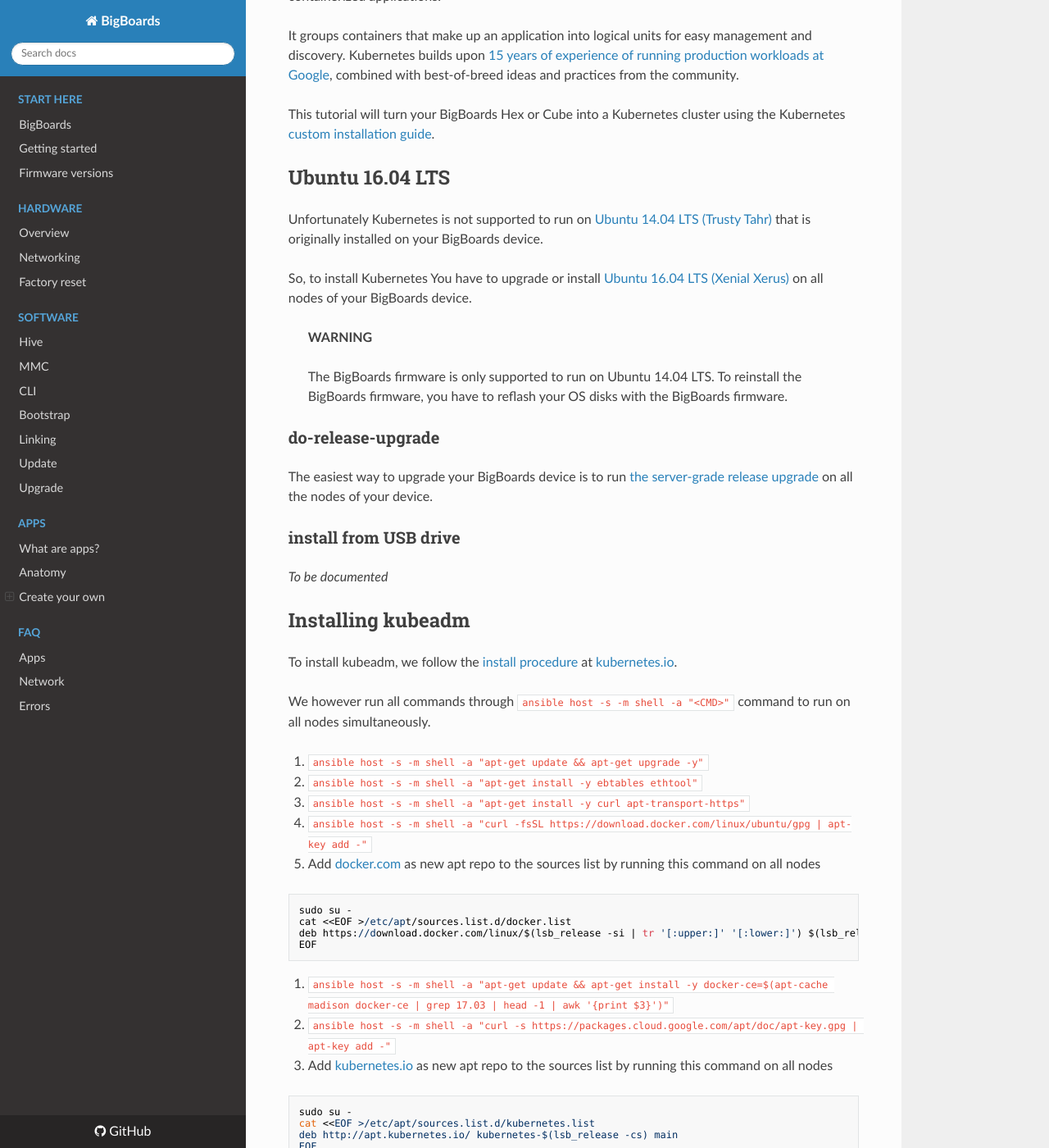
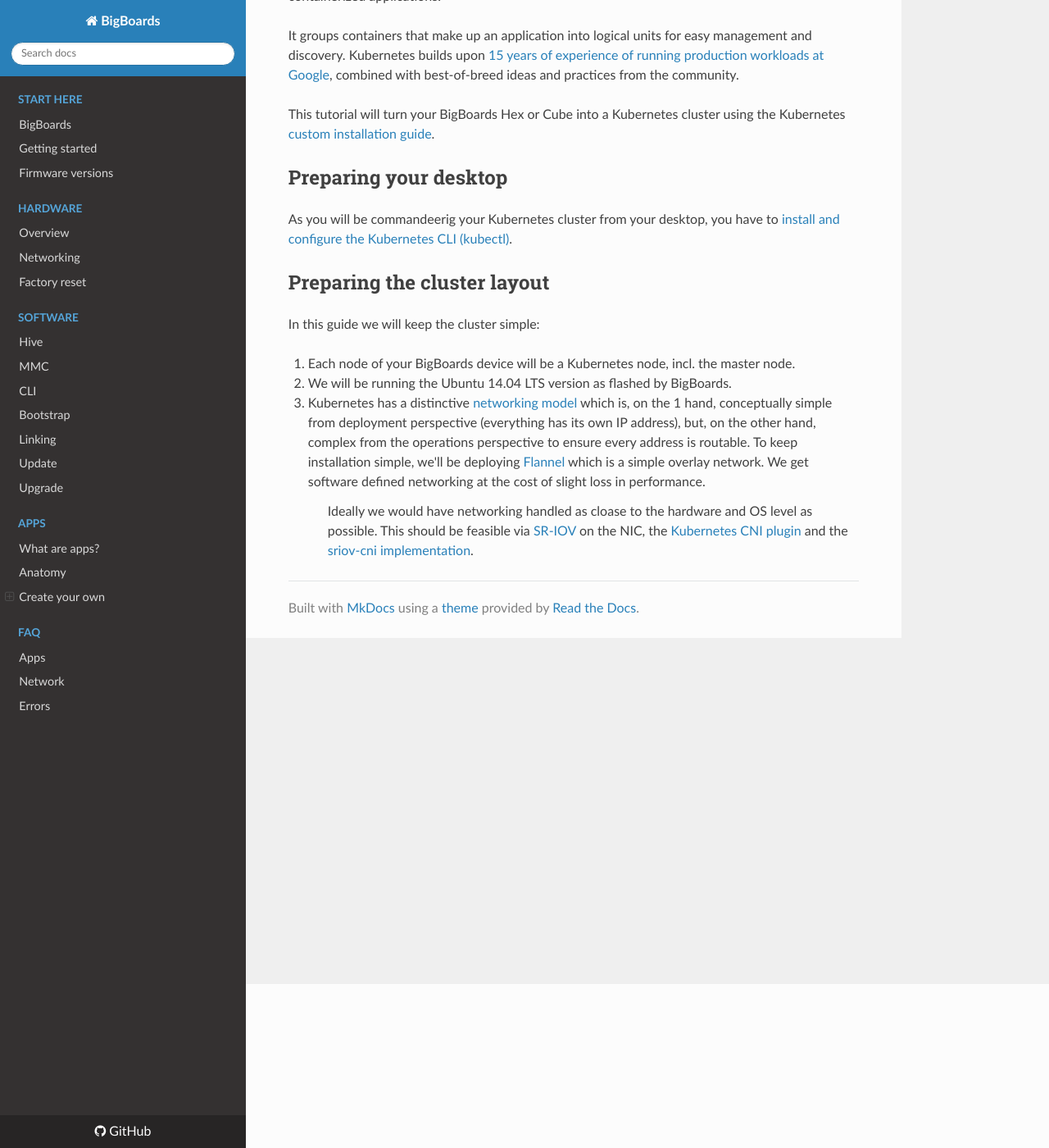
Before and after one commit to bigboards/bigboards-docs, an MkDocs documentation site: the page built from docs/advanced/kubernetes.md, in a window 1280 px wide and 1400 px high, scrolled down 200 px. Shown: the whole window at 82% size. Built offline with MkDocs 1.6.1, drawn with Linux system fonts in a browser that asks for light colours; nearby versions of some CDN libraries; old or Windows-style settings are respelled for this version of MkDocs; some of the changed text lies outside the part shown.

Commit message:
commit to retain some docs paragraphs

````diff
--- a/docs/advanced/kubernetes.md
+++ b/docs/advanced/kubernetes.md
@@ -12,59 +12,23 @@
 This tutorial will turn your BigBoards Hex or Cube into a Kubernetes cluster
 using the Kubernetes [custom installation guide](https://kubernetes.io/docs/getting-started-guides/scratch/).
 
-## Ubuntu 16.04 LTS
-Unfortunately Kubernetes is not supported to run on
-[Ubuntu 14.04 LTS (Trusty Tahr)](http://releases.ubuntu.com/14.04/) that is
-originally installed on your BigBoards device.
+## Preparing your desktop
+As you will be commandeerig your Kubernetes cluster from your desktop, you have to
+[install and configure the Kubernetes CLI (kubectl)](https://kubernetes.io/docs/tasks/tools/install-kubectl/).
 
-So, to install Kubernetes You have to upgrade or install
-[Ubuntu 16.04 LTS (Xenial Xerus)](http://releases.ubuntu.com/16.04/) on all nodes
-of your BigBoards device.
+## Preparing the cluster layout
+In this guide we will keep the cluster simple:
 
-> **WARNING**
->
-> The BigBoards firmware is only supported to run on Ubuntu 14.04 LTS. To reinstall
-> the BigBoards firmware, you have to reflash your OS disks with the BigBoards
-> firmware.
-
-### do-release-upgrade
-The easiest way to upgrade your BigBoards device is to run [the server-grade release
-upgrade](https://help.ubuntu.com/lts/serverguide/installing-upgrading.html) on all
-the nodes of your device.
-
-### install from USB drive
-*To be documented*
-
-## Installing kubeadm
-To install kubeadm, we follow the [install procedure](https://kubernetes.io/docs/setup/independent/install-kubeadm/)
-at [kubernetes.io](https://kubernetes.io).
-
-We however run all commands through `ansible host -s -m shell -a "<CMD>"` command to run on all nodes
-simultaneously.
-
-1. `ansible host -s -m shell -a "apt-get update && apt-get upgrade -y"`
-1. `ansible host -s -m shell -a "apt-get install -y ebtables ethtool"`
-1. `ansible host -s -m shell -a "apt-get install -y curl apt-transport-https"`
-1. `ansible host -s -m shell -a "curl -fsSL https://download.docker.com/linux/ubuntu/gpg | apt-key add -"`
-1. Add [docker.com](https://docker.com) as new apt repo to the sources list by running this command on all nodes
-```
-sudo su -
-cat <<EOF >/etc/apt/sources.list.d/docker.list
-deb https://download.docker.com/linux/$(lsb_release -si | tr '[:upper:]' '[:lower:]') $(lsb_release -cs) stable
-EOF
-```
-6. `ansible host -s -m shell -a "apt-get update && apt-get install -y docker-ce=$(apt-cache madison docker-ce | grep 17.03 | head -1 | awk '{print $3}')"`
-1. `ansible host -s -m shell -a "curl -s https://packages.cloud.google.com/apt/doc/apt-key.gpg | apt-key add -"`
-1. Add [kubernetes.io](https://kubernetes.io) as new apt repo to the sources list by running this command on all nodes
-```
-sudo su -
-cat <<EOF >/etc/apt/sources.list.d/kubernetes.list
-deb http://apt.kubernetes.io/ kubernetes-$(lsb_release -cs) main
-EOF
-```
-9. `ansible host -s -m shell -a "apt-get update && apt-get install -y binutils ebtables socat"`
-1. `ansible host -s -m shell -a "apt-get update && apt-get install -y kubernetes-cni kubectl"`
-1. `ansible host -s -m shell -a "apt-get update && apt-get install -y autopoint autoconf libtool automake"`
-1. `ansible host -s -m shell -a "curl https://gist.githubusercontent.com/lenartj/0b264cb70e6cb50dfdef37084f892554/raw/6ebc9ea54b31e726ed66d68874817d113d218b86/trusty-kubernetes.sh >> /tmp/trusty-kubernetes.sh"`
-1. `ansible host -s -m shell -a "chmod a+wx /tmp/trusty-kubernetes.sh"`
-1. `ansible host -s -m shell -a "/tmp/trusty-kubernetes.sh | tee /tmp/trusty-kubernetes.log"`
+1. Each node of your BigBoards device will be a Kubernetes node, incl. the master
+   node.
+1. We will be running the Ubuntu 14.04 LTS version as flashed by BigBoards.
+1. Kubernetes has a distinctive [networking model](https://kubernetes.io/docs/concepts/cluster-administration/networking/)
+   which is, on the 1 hand, conceptually simple from deployment perspective (everything has
+   its own IP address), but, on the other hand, complex from the operations perspective
+   to ensure every address is routable. To keep installation simple, we'll be deploying
+   [Flannel](https://github.com/coreos/flannel#flannel) which is a simple overlay network.
+   We get software defined networking at the cost of slight loss in performance.
+   > Ideally we would have networking handled as cloase to the hardware and OS level
+   > as possible. This should be feasible via [SR-IOV](https://en.wikipedia.org/wiki/Single-root_input/output_virtualization)
+   > on the NIC, the [Kubernetes CNI plugin](https://kubernetes.io/docs/concepts/cluster-administration/network-plugins/#cni)
+   > and the [sriov-cni implementation](https://github.com/hustcat/sriov-cni).
````
